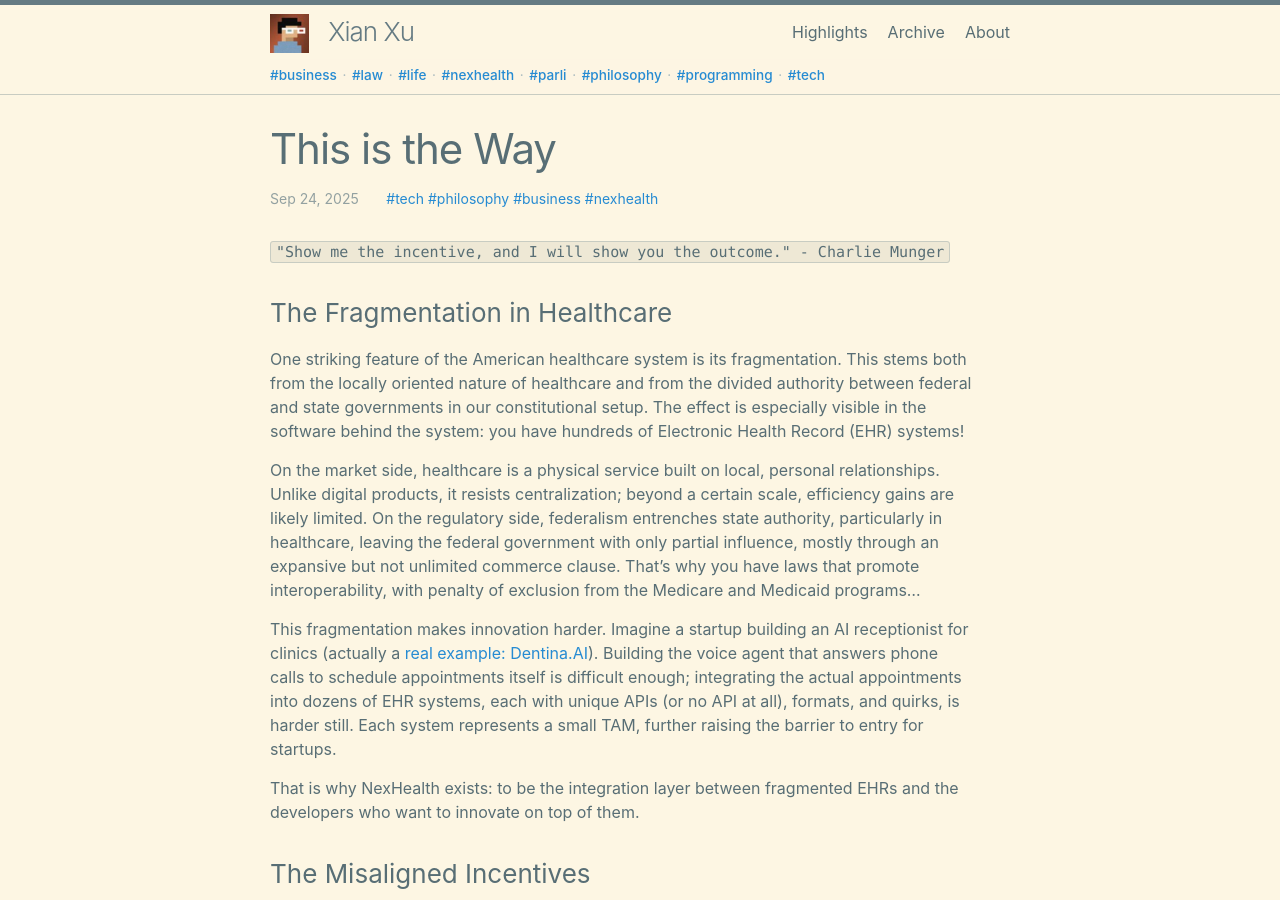
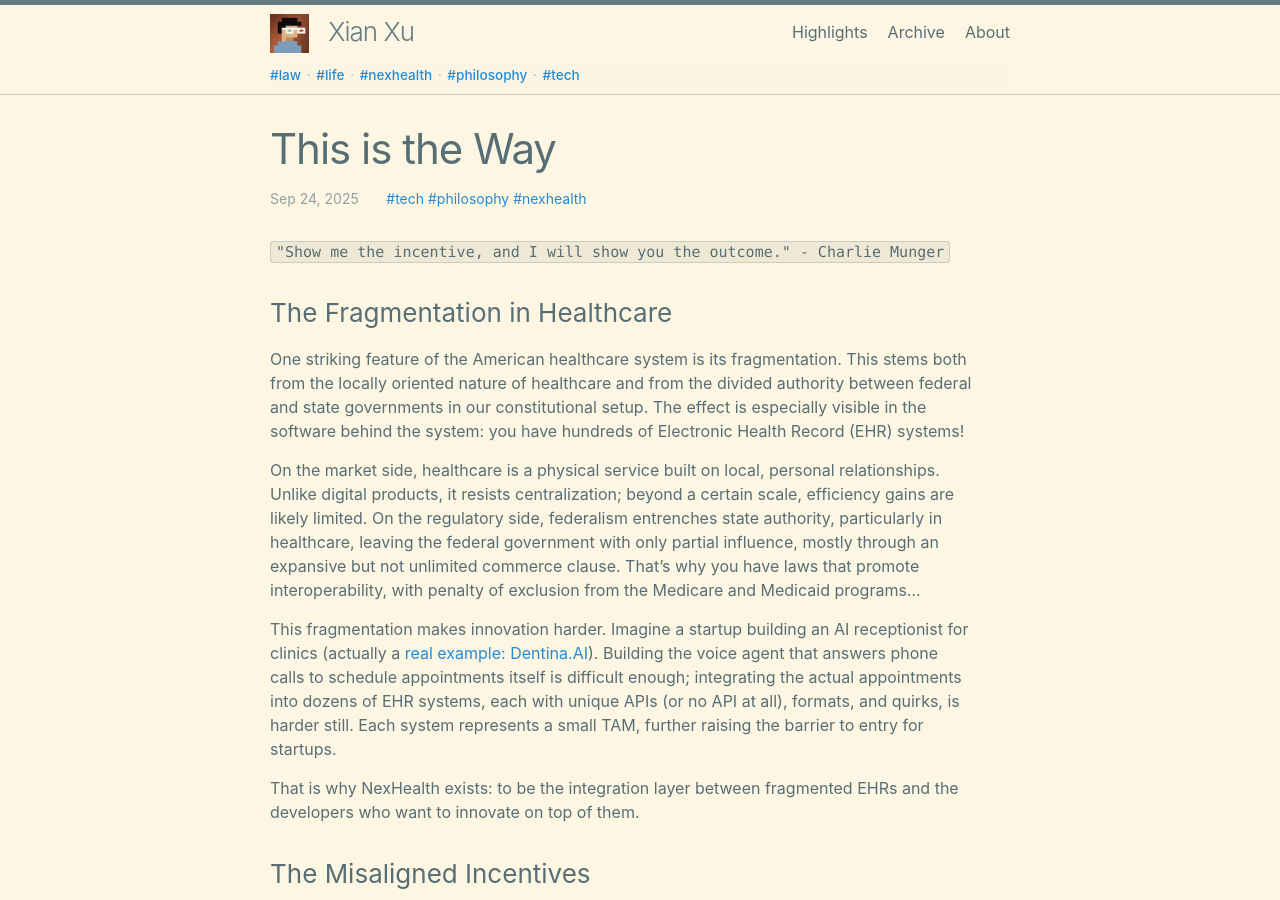
Before and after one commit to xianxu/xianxu.github.io, a Jekyll site: the page built from _posts/2025-06-25-this-is-the-way.markdown, in a window 1280 px wide and 900 px high. Built offline with Jekyll 4.4.1, drawn with Linux system fonts in a browser that asks for light colours.

Commit message:
Sync latest _posts from remote land

```diff
--- a/_posts/2025-05-12-conversation_around_concurrent_programming_models.markdown
+++ b/_posts/2025-05-12-conversation_around_concurrent_programming_models.markdown
@@ -2,7 +2,7 @@
 layout: post
 title:  "Conversation around concurrent programming models"
 date:   2025-05-12
-tags: tech programming
+tags: tech
 comments: true
 ---
 
--- a/_posts/2025-06-25-this-is-the-way.markdown
+++ b/_posts/2025-06-25-this-is-the-way.markdown
@@ -3,7 +3,7 @@ layout: post
 title:  "This is the Way"
 date:   2025-09-24
 permalink: /p/the-way
-tags:   tech philosophy business nexhealth
+tags:   tech philosophy nexhealth
 comments: false
 ---
 
--- a/_posts/2025-10-18-how-to-parli.markdown
+++ b/_posts/2025-10-18-how-to-parli.markdown
@@ -2,7 +2,7 @@
 layout: post
 title:  "How to Parli"
 date:   2025-10-18
-tags: life parli
+tags: life
 comments: true
 ---
 
```
